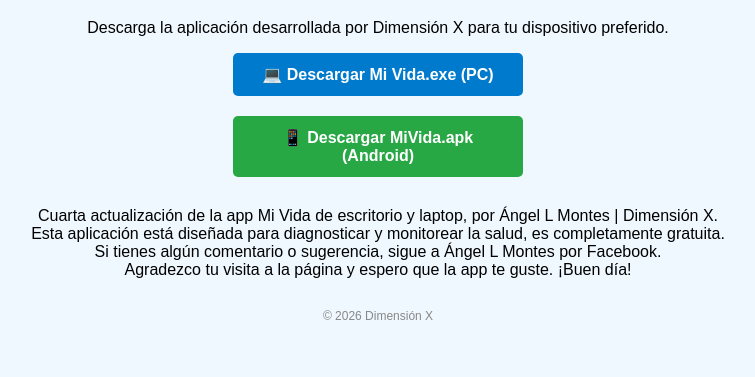
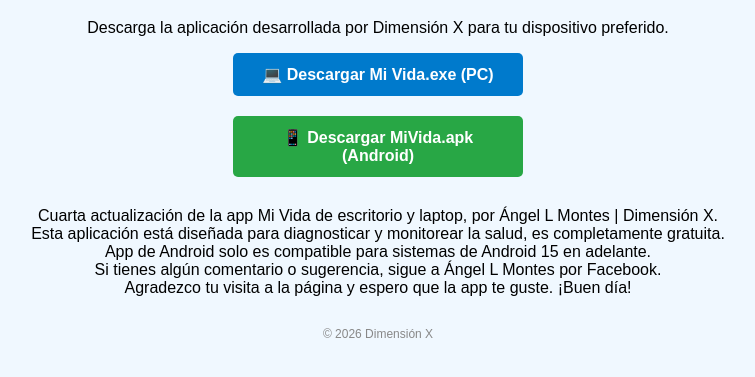
Before and after one commit to AngelLMontes/web, a plain HTML site: page index.html in a window 1280 px wide. Shown: the part 119-496 px from the top of the page, without its empty margins (262-1017 px from the left). Drawn offline with Linux system fonts and the light colour scheme.

Commit message:
Update index.html

```diff
--- a/index.html
+++ b/index.html
@@ -25,6 +25,7 @@
 
     Cuarta actualización de la app Mi Vida de escritorio y laptop, por Ángel L Montes | Dimensión X.<br>
     Esta aplicación está diseñada para diagnosticar y monitorear la salud, es completamente gratuita.<br>
+    App de Android solo es compatible para sistemas de Android 15 en adelante.<br>
     Si tienes algún comentario o sugerencia, sigue a Ángel L Montes por Facebook.<br>
     Agradezco tu visita a la página y espero que la app te guste. ¡Buen día!
   </p>
```
